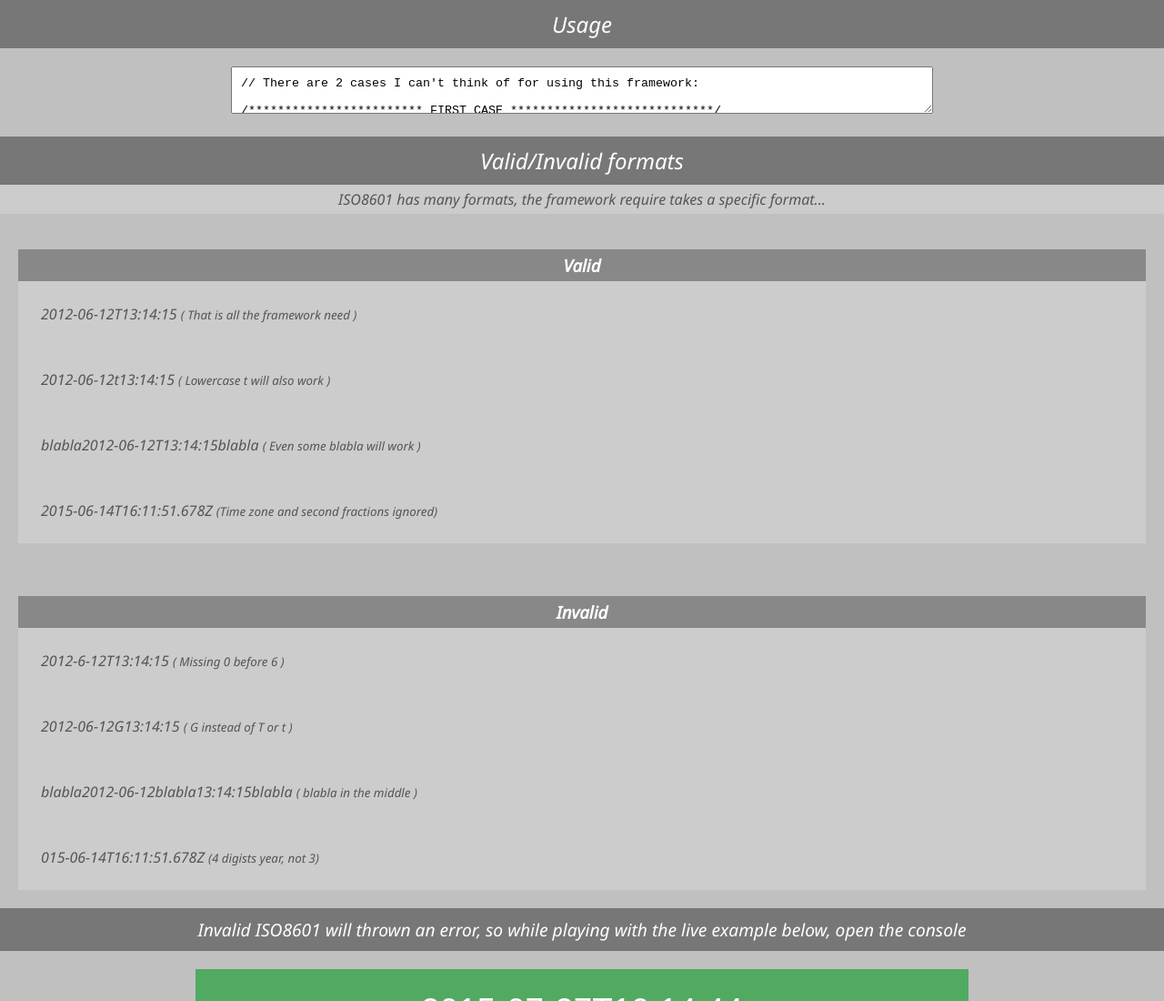
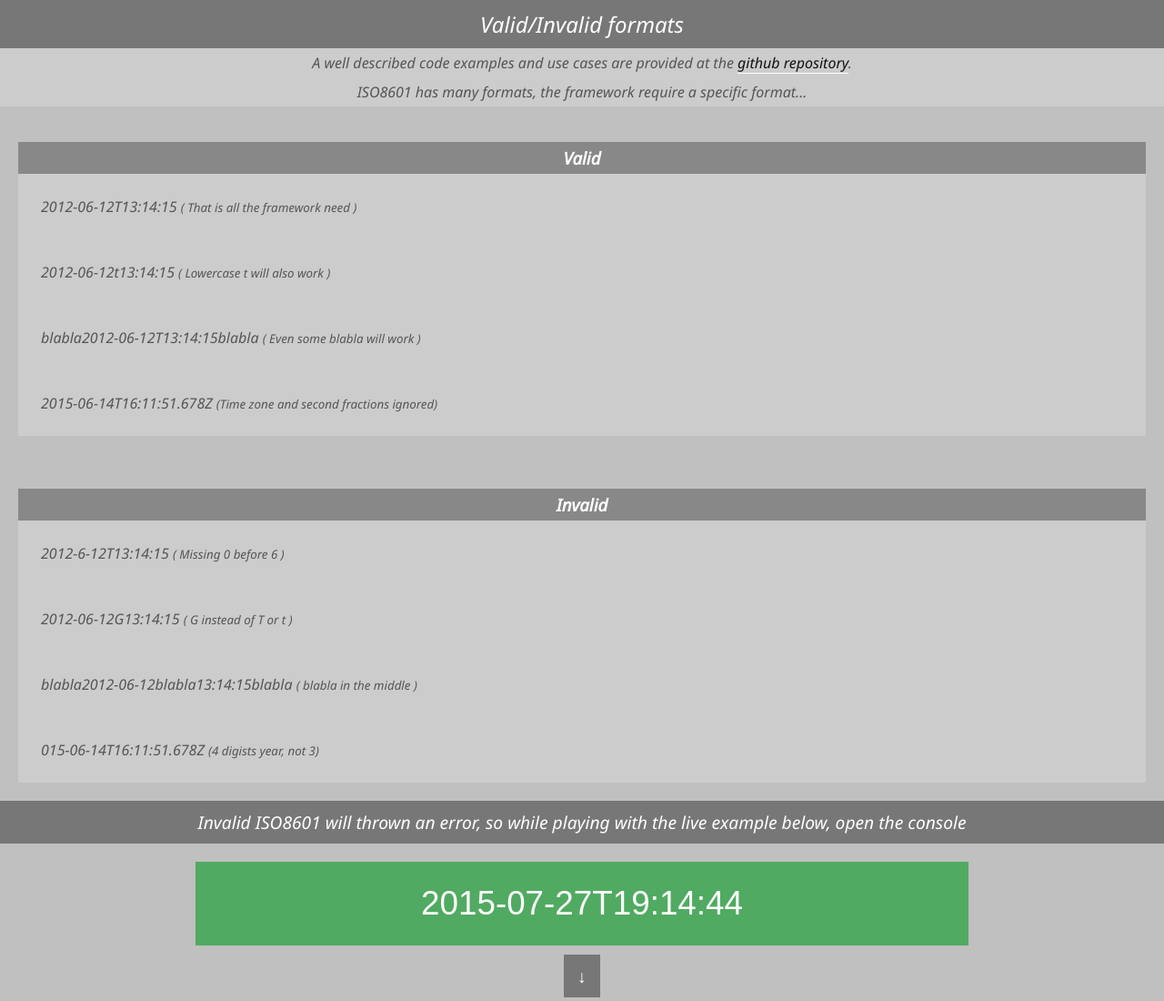
Before and after one commit to avielfedida/ISO8601-Localizer, a website: page demo/index.html in a window 1280 px wide. Shown: the top 1100 px of the page at 91% size. Drawn offline with Linux system fonts and the light colour scheme; a script that the page names is missing.

Commit message:
demo fixed

```diff
--- a/demo/index.html
+++ b/demo/index.html
@@ -186,6 +186,16 @@
 		color: #fff;
 	}
 
+	a {
+		text-decoration: none;
+		border-bottom: 1px solid #fff;
+		color: #111;
+	}
+
+	a:hover {
+		border-bottom-color: #111;
+	}
+
 	.smaller {
 		font-size: 1.2em;
 	}
@@ -194,57 +204,11 @@
 <body>
 	<section>
 
-		<h2>Usage</h2>
-
-		<textarea class="code-highlighter" data-syntax="javascript" data-lines="1em">
-// There are 2 cases I can't think of for using this framework:
-
-/************************ FIRST CASE ****************************/
-// The common use is when you get the ISO8601 out of a database or API
-var localizeMe = '2015-03-14T14:32:50';
-
-/************************ SECOND CASE ***************************/
-// If you want to get your own ISO8601 there is a trick for that:
-// Those are the steps:
-var alreadyLocalized = new Date();
-
-// A new Date object won't be formatted in ISO8601, so to do
-// so we use toISOString, BUT the returned ISO8601 won't be localized,
-// for that we will ISO8601Localizer within the try block below.
-var localizeMe = alreadyLocalized.toISOString();
-
-/*
-No matter how you obtained your ISO8601, ISO8601Localizer will
-throw errors for invalid ISO8601 format or non logical date such
-as April 31(there are 30 days in April), use a try catch blocks:
-*/
-
-try {
-
-  var localized = new ISO8601Localizer(localizeMe).localize();
-
-} catch (e) { /* Handle the error here. */ }
-
-// The to method:
-/*
-You may decide to localize a given ISO8601 but not to your own offset,
-but to another offset, take a look here: http://www.timeanddate.com/time/map/
-
-Now to figure out what is the offset you need, checkout: http://www.timeanddate.com/time/zone/
-
-The valid offsets are between -11 to 14, and here is the usage:
-*/
-
-try {
-
-  var localized = new ISO8601Localizer(localizeMe).to(-5).localize();
-
-} catch (e) { /* Handle the error here. */ }
-</textarea>
-
 	<h2>Valid/Invalid formats</h2>
 
-	<p>ISO8601 has many formats, the framework require takes a specific format...</p>
+	<p>A well described code examples and use cases are provided at the <a target="_blank" href="https://github.com/avielfedida/ISO8601-Localizer">github repository</a>.</p>
+
+	<p>ISO8601 has many formats, the framework require a specific format...</p>
 
 	<div>
 
```
Also changed, not shown: updateProcess.md (+5 -4 lines), 1 other file.
